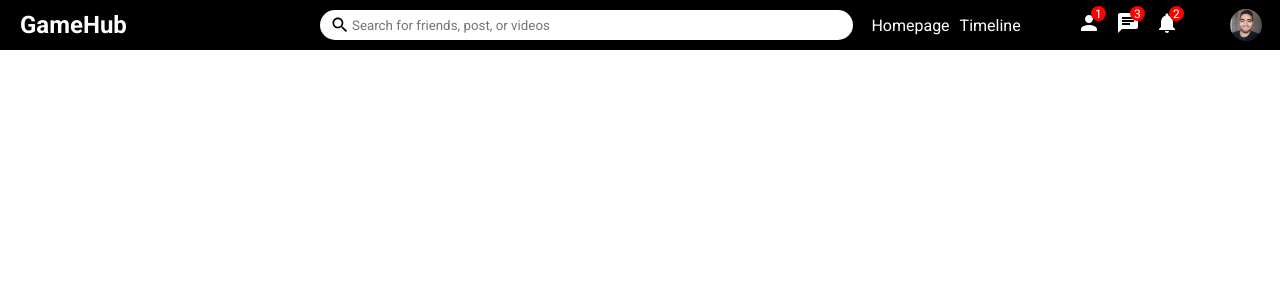
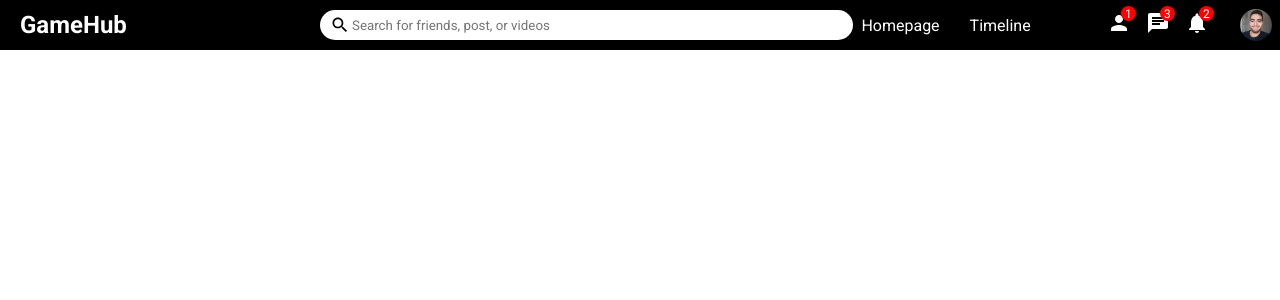
Before and after one commit to Graycouch/CSC-3380-Project, a React (Create React App) app in the folder Project Code/react-website-design/: page / in a window 1280 px wide. Shown: the top 300 px of the page. Built offline with nearby package versions, Linux system fonts and the light colour scheme.

Commit message:
Fixed some spacing

```diff
--- a/Project Code/react-website-design/src/Components/Topbar/Topbar.css
+++ b/Project Code/react-website-design/src/Components/Topbar/Topbar.css
@@ -56,7 +56,7 @@
 }
 
 .TopbarLinks{
-    margin-right: 10px;
+    margin-right: 30px;
     font-style: 14px;
     cursor: pointer;
 }
```
